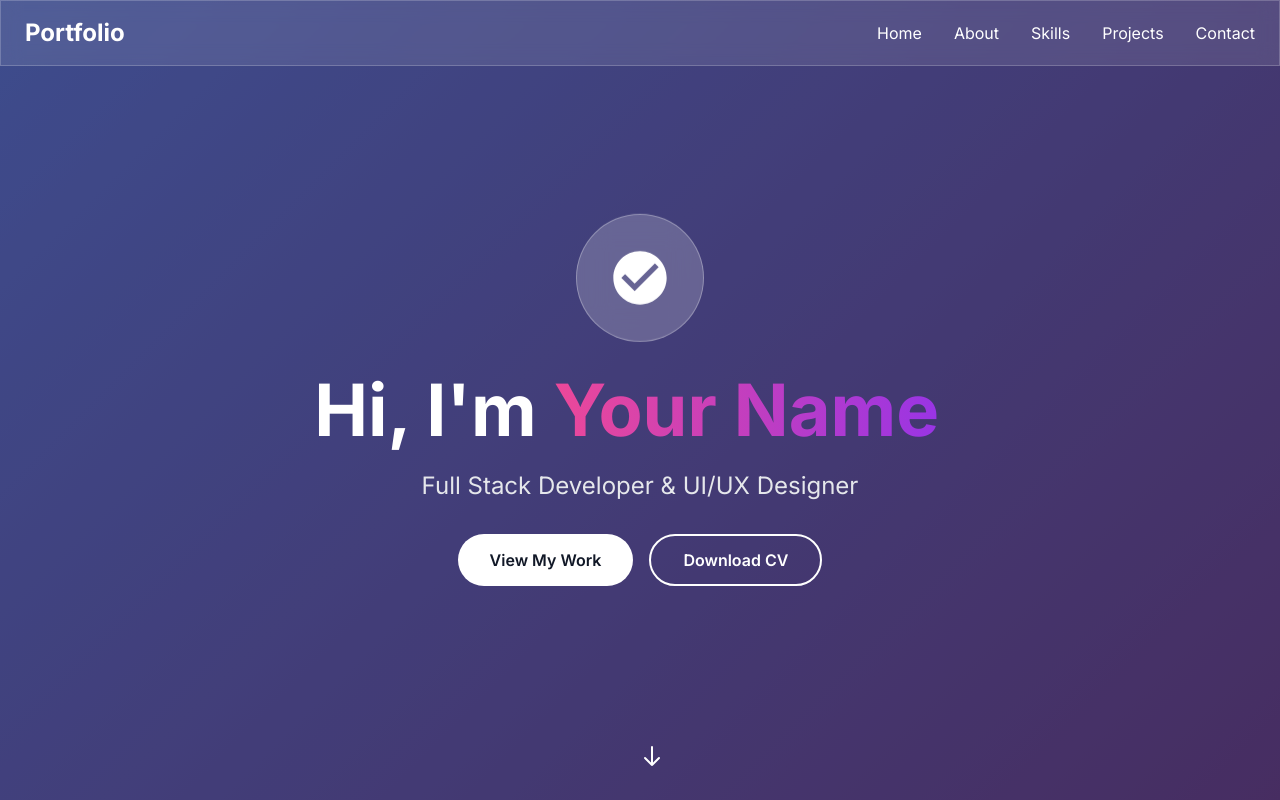
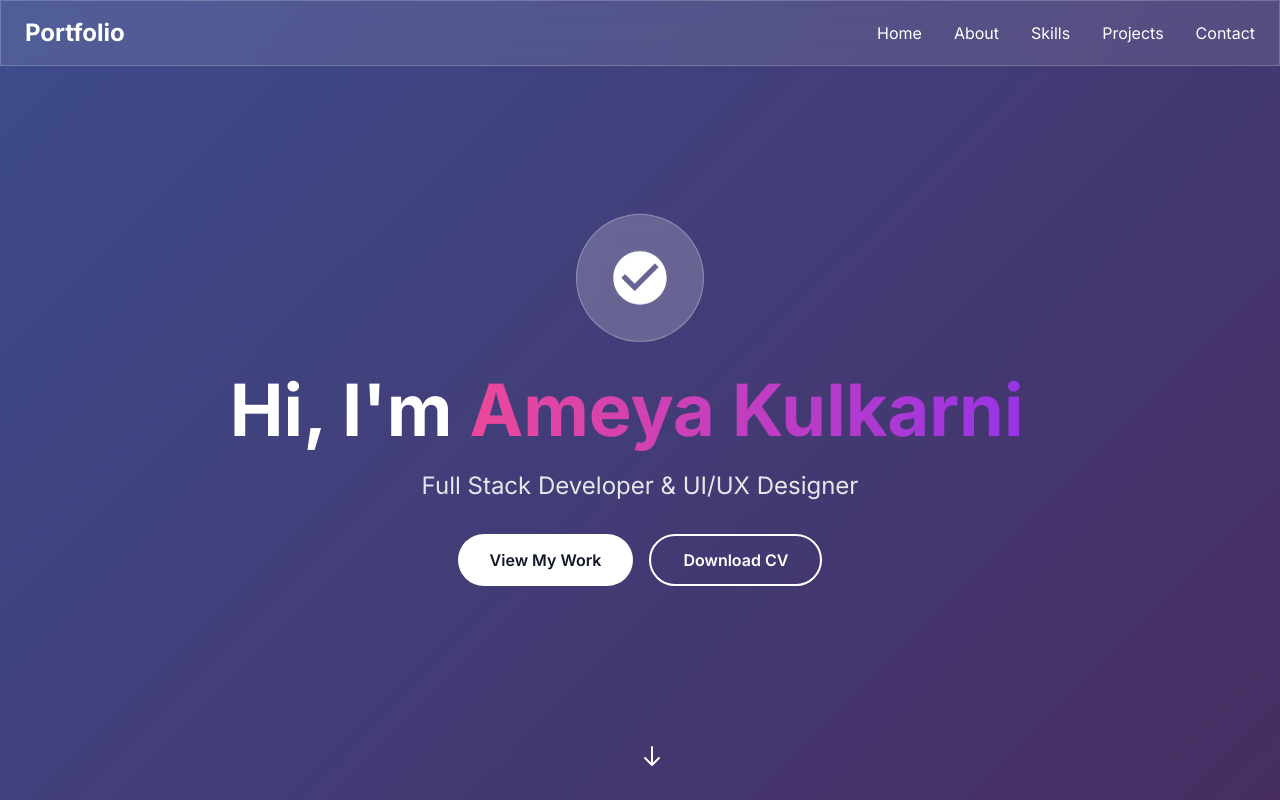
Before and after one commit to ameyakulkarni43/Portfolio-2025, a plain HTML site: page index.html in a window 1280 px wide. Shown: the top 800 px of the page. Drawn offline with nearby package versions, Linux system fonts and the light colour scheme.

Commit message:
Update index.html

```diff
--- a/index.html
+++ b/index.html
@@ -110,7 +110,7 @@
                 </div>
             </div>
             <h1 class="text-5xl md:text-7xl font-bold mb-6">
-                Hi, I'm <span class="typing-text bg-gradient-to-r from-pink-500 to-purple-600 bg-clip-text text-transparent">Your Name</span>
+                Hi, I'm <span class="typing-text bg-gradient-to-r from-pink-500 to-purple-600 bg-clip-text text-transparent">Ameya Kulkarni</span>
             </h1>
             <p class="text-xl md:text-2xl mb-8 text-gray-200">Full Stack Developer & UI/UX Designer</p>
             <div class="flex justify-center space-x-4">
```
